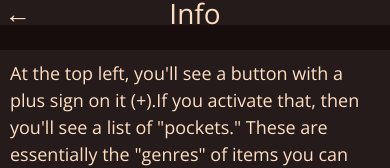
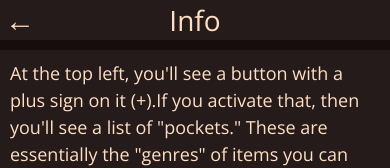
Before and after one commit to HunterWilkins/Bottomless-Box2.0, a React (Create React App) app in the folder client/: page /info in a window 390 px wide. Shown: the top 168 px of the page. Built offline with nearby package versions, Linux system fonts and the light colour scheme.

Commit message:
Set nav to different height and left arrow to match

```diff
--- a/client/src/pages/Info/index.js
+++ b/client/src/pages/Info/index.js
@@ -73,7 +73,7 @@ class Home extends Component {
     render() {
         return (
             <div>
-                <nav>
+                <nav id = "info-nav">
                     <Link to = "/" id = "homelink">←</Link>
                     <h1 id = "info-title">Info</h1>
                 </nav>
--- a/client/src/pages/Info/style.css
+++ b/client/src/pages/Info/style.css
@@ -72,8 +72,12 @@ body {
 
 @media only screen and (max-width: 400px) {
 
+    #info-nav {
+        height: 40px;
+    }
+
     #homelink {
-        font-size: 26px;
+        font-size: 30px;
     }
 
     #info-wrapper {
```
